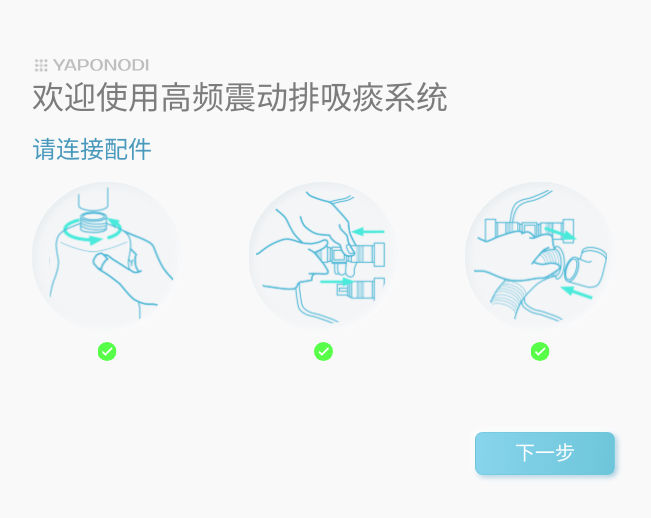
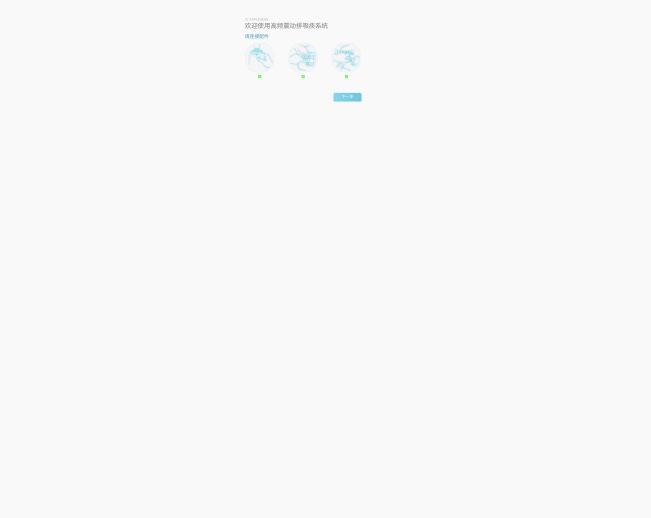
Before and after one commit to ShimadaLiusu/design, a React (Vite) app: page /#/ in a window 1280 px wide. Shown: the top 518 px of the page, without its empty margins (342-993 px from the left). Built offline with nearby package versions, Linux system fonts and the light colour scheme; a web font is replaced by a local one.

Commit message:
Update index.css

```diff
--- a/src/index.css
+++ b/src/index.css
@@ -5,5 +5,5 @@
 body {
   /* background-color: rgb(58, 60, 64); */
   background-color: #F9F9FA;
-  transform:scale(0.5);
+  transform:scale(0.1);
 }
```
